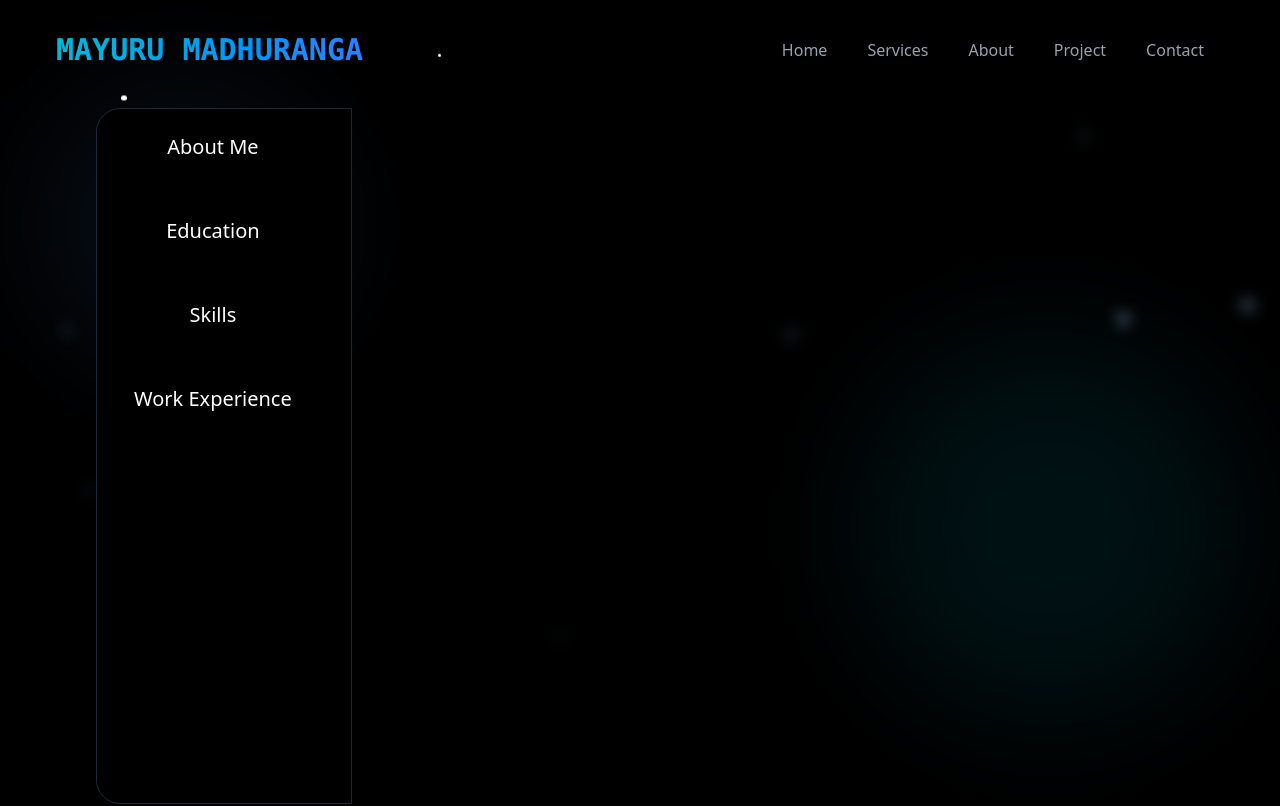
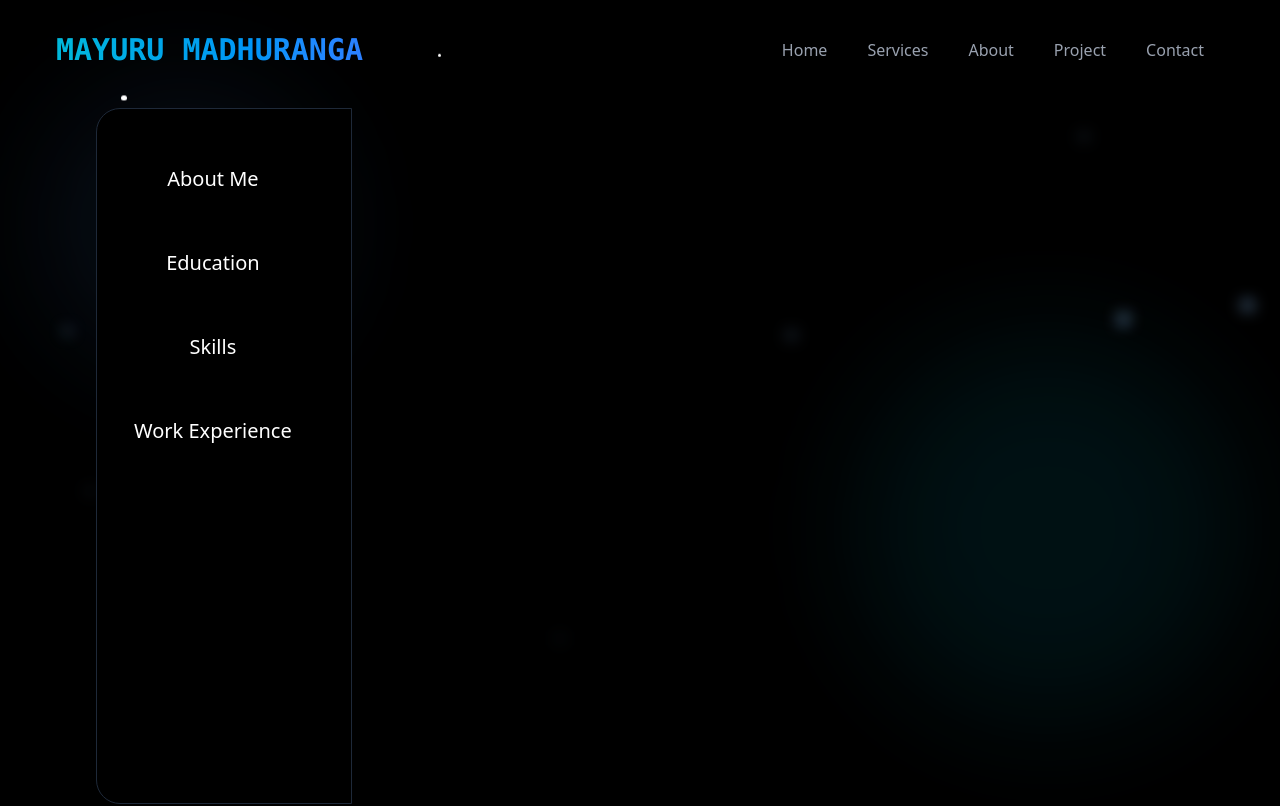
Before and after one commit to Mayuru0/Portfolio-Projcet--Next-Js, a Next.js app: page /about in a window 1280 px wide. Shown: the top 806 px of the page. Built offline with nearby package versions, Linux system fonts and the light colour scheme.

Commit message:
fix nav bar bug

```diff
--- a/src/Components/about/Common/AboutSideBar.tsx
+++ b/src/Components/about/Common/AboutSideBar.tsx
@@ -80,7 +80,7 @@ const AboutSideBar = () => {
                     fixed top-27 left-24 h-[87%]"
       >
         {/* Navigation */}
-        <nav className="flex flex-col space-y-10 mt-6= overflow-y-auto">
+        <nav className="flex flex-col space-y-10 mt-6= overflow-y- mt-8">
           {sideBarLinks.map((link) => {
             const isActive = pathname.includes(link.href);
             return (
```
